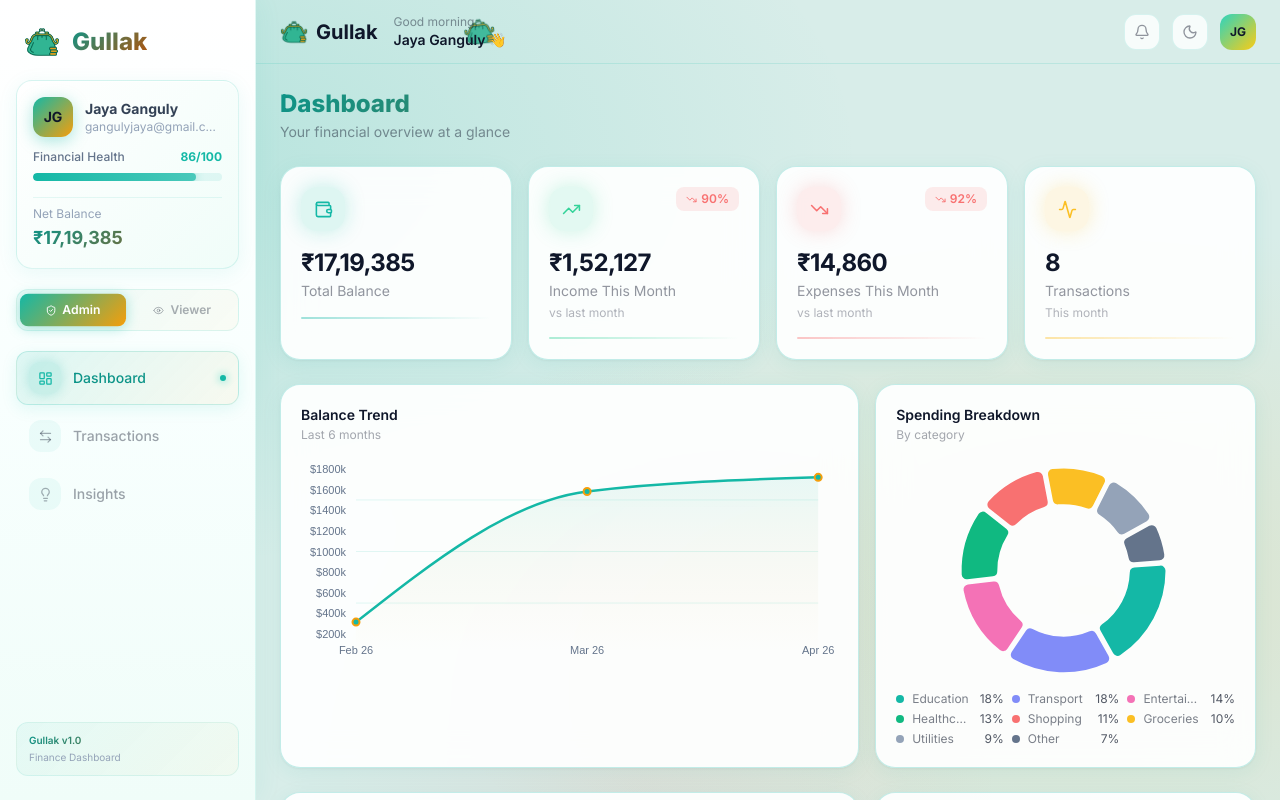
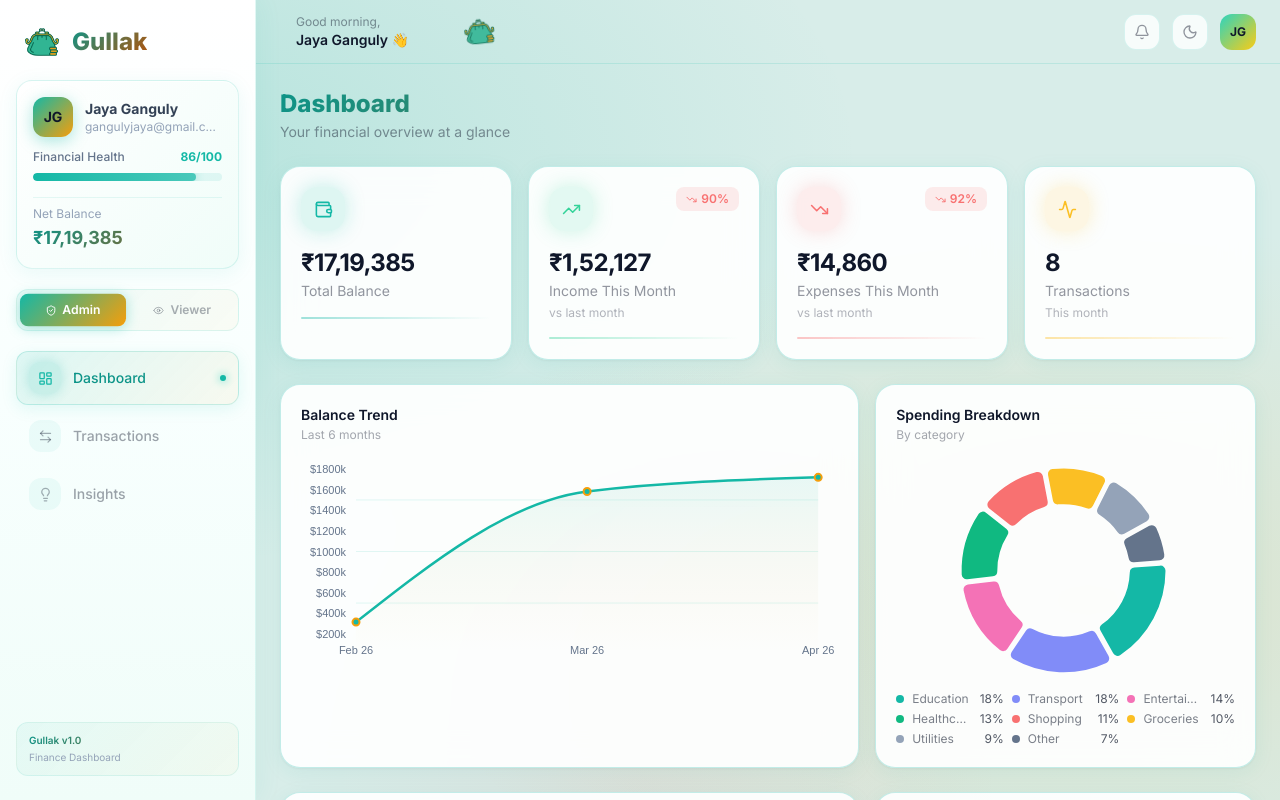
Before and after one commit to Pseudocoder000/Zorvyn_Assignment, a React (Vite) app in the folder Gullak/: page /dashboard in a window 1280 px wide. Built offline with nearby package versions, Linux system fonts and the light colour scheme.

Commit message:
little change on navbar

```diff
--- a/Gullak/src/components/layout/Navbar.jsx
+++ b/Gullak/src/components/layout/Navbar.jsx
@@ -20,7 +20,7 @@ export default function Navbar() {
     <header className="relative w-full h-16 flex items-center px-4 md:px-6 border-b border-white/[0.05]">
 
       {/* LEFT */}
-      <div className="flex items-center gap-2 z-10">
+      <div className="flex md:hidden items-center gap-2 z-10">
         <img src={gullak} className="w-6 h-6 md:w-7 md:h-7" />
         <span className="text-lg md:text-xl font-bold">Gullak</span>
       </div>
```
